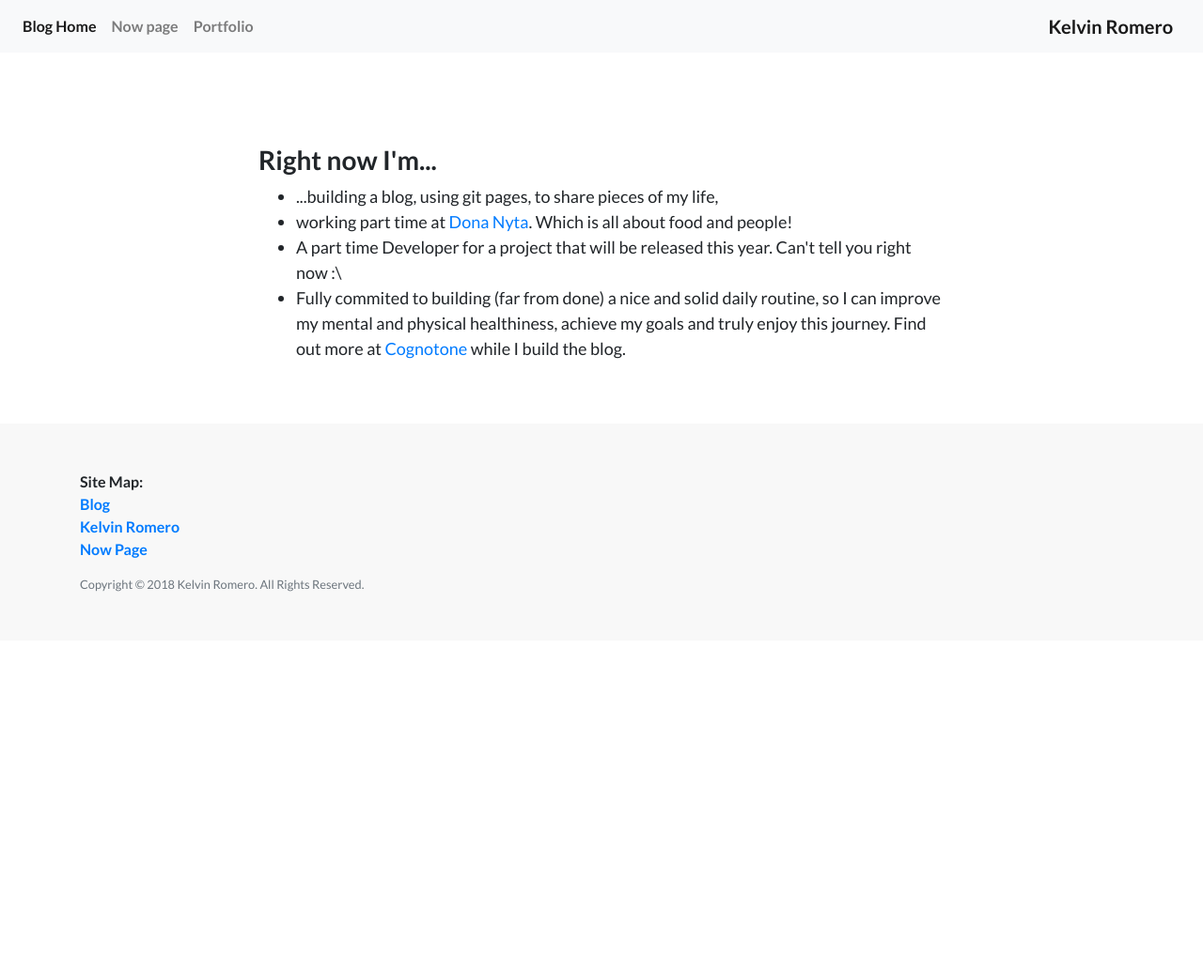
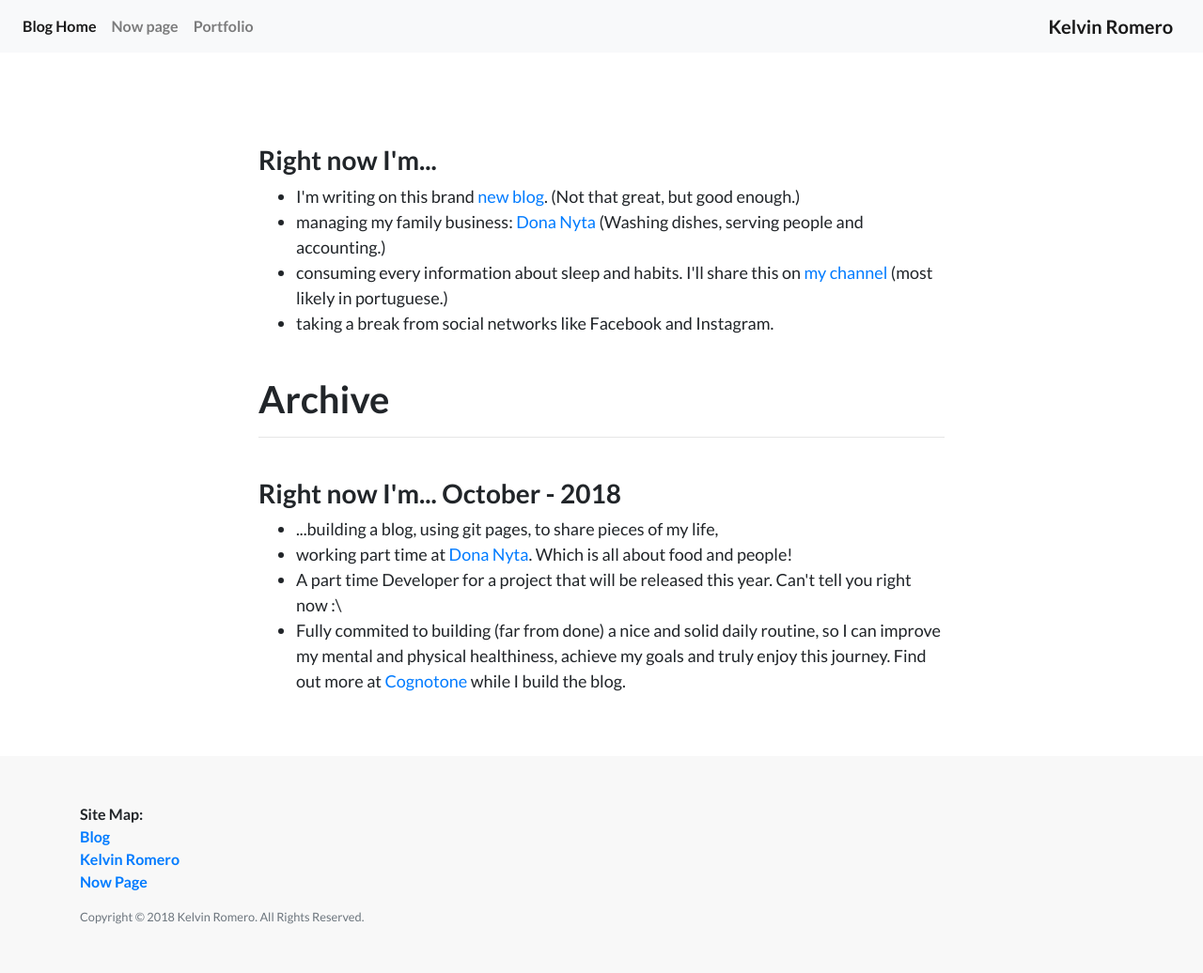
Before and after one commit to KelvinRomero/kelvin.github.io, a Jekyll site: the page built from pages/now.html, in a window 1280 px wide. Shown: the whole page at 94% size. Built offline with Jekyll 4.4.1, drawn with Linux system fonts in a browser that asks for light colours; nearby versions of some CDN libraries; before the commit the page ends 900 px from its top, so only the background shows below that.

Commit message:
Update now page

```diff
--- a/pages/now.html
+++ b/pages/now.html
@@ -5,6 +5,19 @@ permalink: /now
 ---
 <h3>Right now I'm...</h3>
 <ul>
+  <li>I'm writing on this brand <a target="_blank" href="/blog">new blog</a>. (Not that great, but good enough.)</li>
+  <li>managing my family business: <a target="_blank" href="https://instagram.com/donanyta">Dona Nyta</a> (Washing dishes, serving people and accounting.)</li>
+  <li>consuming every information about sleep and habits. I'll share this on <a target="_blank" href="https://www.youtube.com/kelvinromero">my channel</a> (most likely in portuguese.)</li>
+  <li>taking a break from social networks like Facebook and Instagram.</li>
+</ul>
+
+<br>
+<h1>Archive</h1>
+<hr>
+<br>
+
+<h3>Right now I'm... October - 2018 </h3>
+<ul>
   <li>...building a blog, using git pages, to share pieces of my life,</li>
   <li>working part time at <a target="_blank" href="https://instagram.com/donanyta">Dona Nyta</a>. Which is all about food and people!</li>
   <li>A part time Developer for a project that will be released this year. Can't tell you right now :\</li>
```
